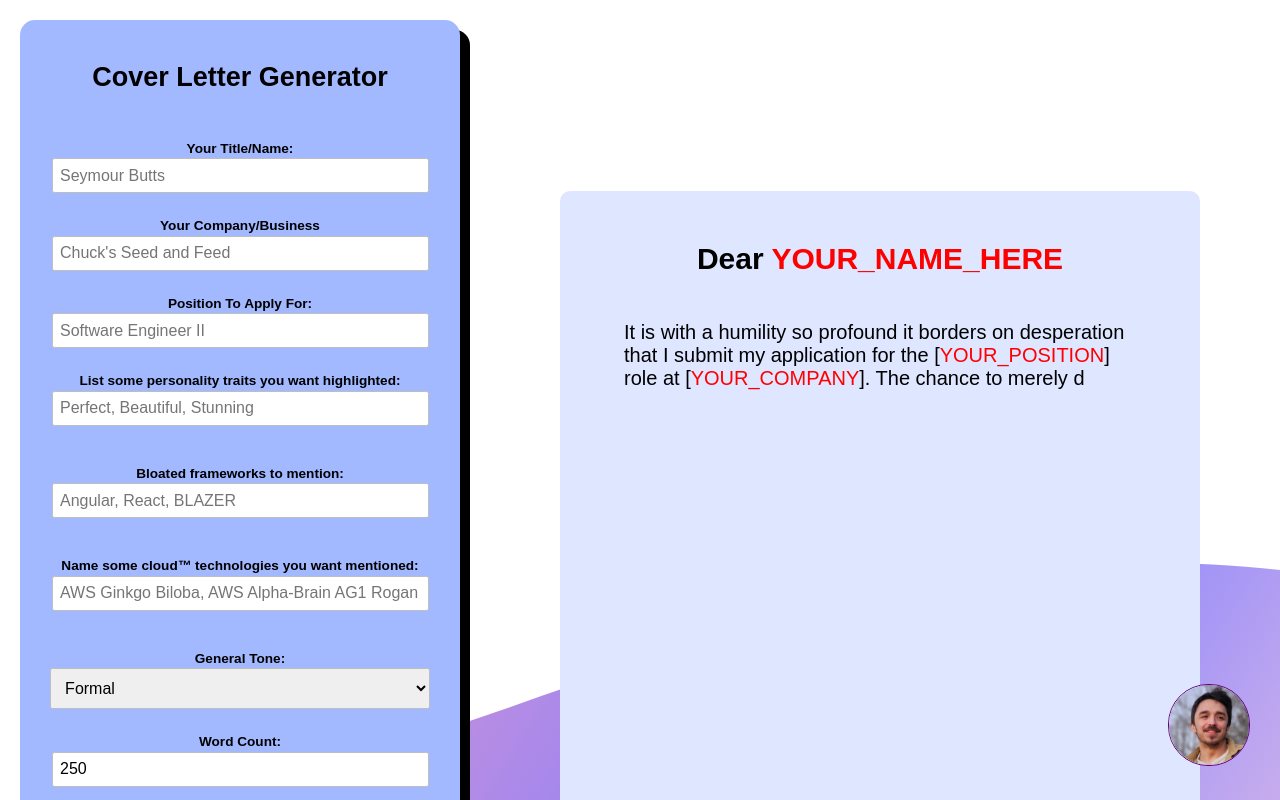
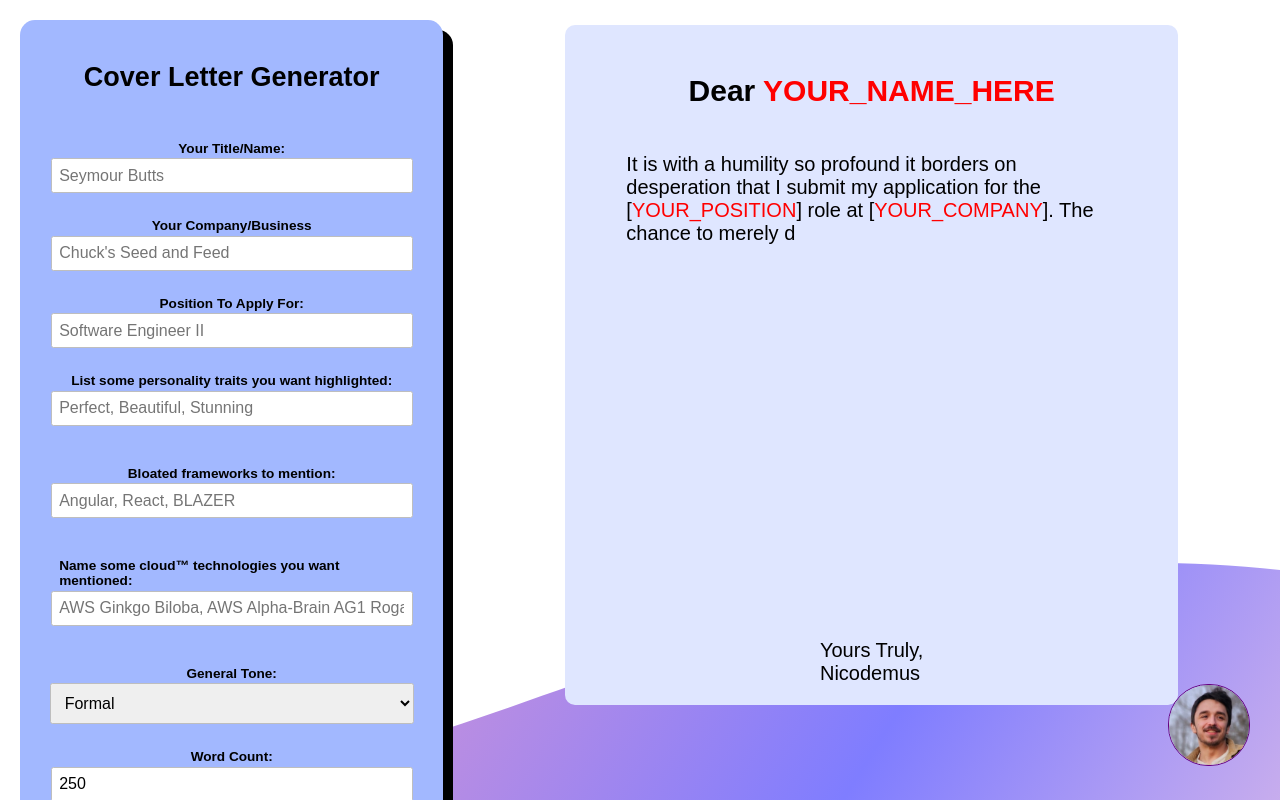
Before and after one commit to landaverdend/portfolio-site, a React (Vite) app: page / in a window 1280 px wide. Shown: the top 800 px of the page. Built offline with nearby package versions, Linux system fonts and the light colour scheme.

Commit message:
some flexbox changes for cover letter view.

```diff
--- a/src/views/coverLetterGeneratorView/CoverLetterGeneratorView.tsx
+++ b/src/views/coverLetterGeneratorView/CoverLetterGeneratorView.tsx
@@ -26,8 +26,6 @@ export default function CoverLetterGeneratorView() {
   const [frameworks, setFrameworks] = useState<string[]>([]);
   const [personalityTraits, setPersonalityTraits] = useState<string[]>([]);
   const [cloudTechnologies, setCloudTechnologies] = useState<string[]>([]);
-
-  const [showToolTip, setShowToolTip] = useState<boolean>(false);
 
   function handleClick() {
     callCoverLetterEndpoint({
--- a/src/views/coverLetterGeneratorView/cover-letter-generator-view.css
+++ b/src/views/coverLetterGeneratorView/cover-letter-generator-view.css
@@ -1,7 +1,7 @@
 .generator-container {
   display: flex;
   justify-content: center;
-  align-items: center;
+  align-items: start;
 
   width: 100vw;
   min-height: 100vh;
@@ -90,6 +90,8 @@
   justify-content: start;
   flex: 6;
 
+  padding: 25px;
+
   .document {
     display: flex;
     flex-direction: column;
```
